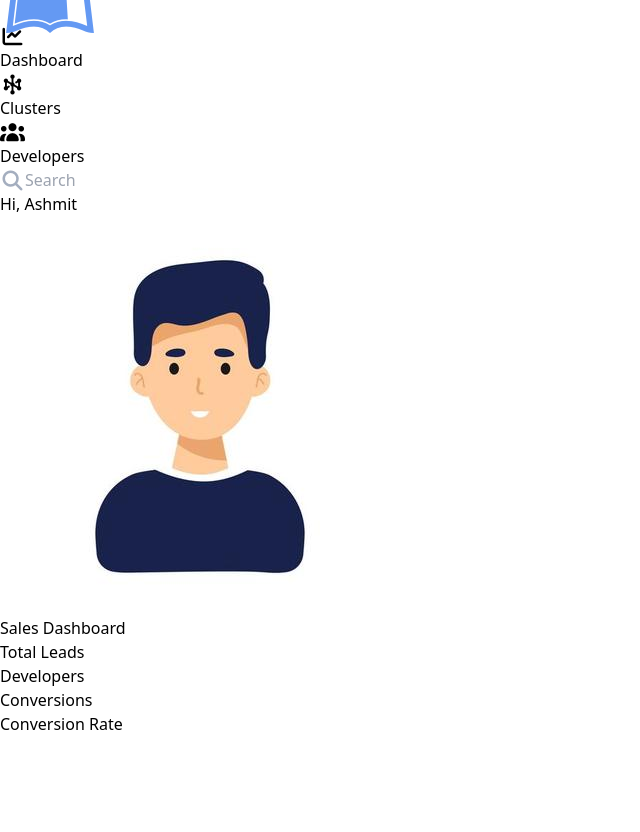
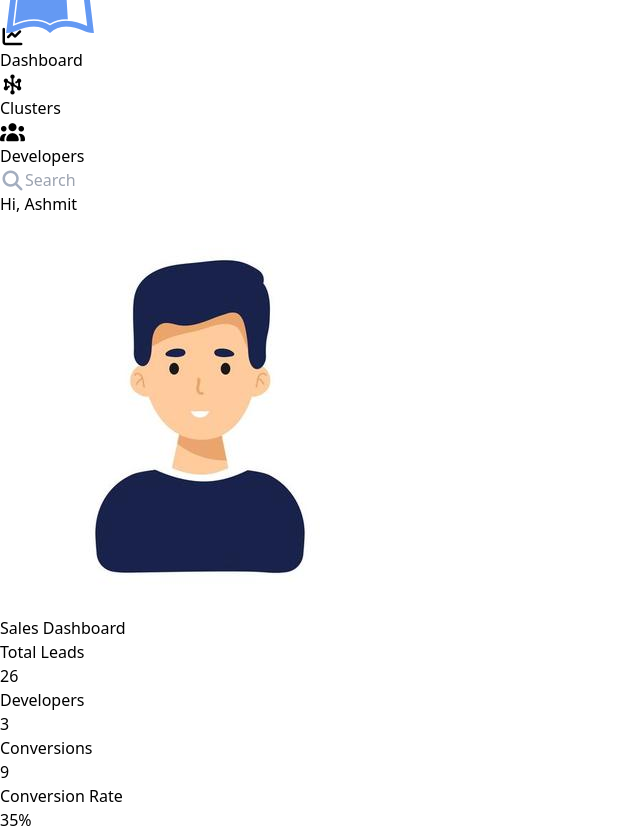
Before and after one commit to Ashmit990/DevClient-CRM, a React (Vite) app: page / in a window 1280 px wide. Shown: the whole page, without its empty margins (0-640 px from the left). Before the commit the page ends 800 px from the top, so only its background shows below. Built offline with nearby package versions, Linux system fonts and the light colour scheme.

Commit message:
initialized Quick Overview UI

```diff
--- a/src/components/dashboard/QuickOverview.jsx
+++ b/src/components/dashboard/QuickOverview.jsx
@@ -29,7 +29,9 @@ export const QuickOverview = ({id, label, value, unit}) => {
   return (
     <>
       <div className='w-[252px] h-[150px] shadow-sm rounded-lg bg-white py-[20px] flex flex-col justify-between items-center'>
-        <p className='text-[#7A89A1] font-semibold'>{label}</p>
+        <p className='text-[#7A89A1] font-semibold text-[20px]'>{label}</p>
+        <p className='text-[#7A89A1] font-medium text-[60px]'>{value}{unit}</p>
+
       </div>
     </>
   )
--- a/src/layouts/DashboardLayout.jsx
+++ b/src/layouts/DashboardLayout.jsx
@@ -13,7 +13,7 @@ export const DashboardLayout = () => {
 
       <div className='mt-[27px] w-[1085px] h-[150px] flex justify-between items-center'>
         {quickOverviewData.map((data, key)=>(
-          <QuickOverview key={key} label={data.label}/>
+          <QuickOverview key={key} label={data.label} value={data.value} unit={data.unit}/>
         ))}
 
       </div>
```
